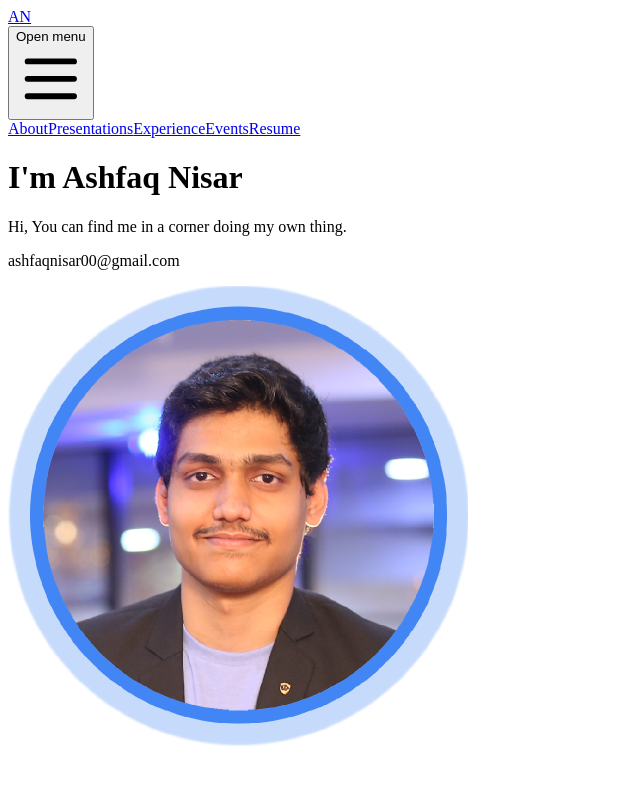
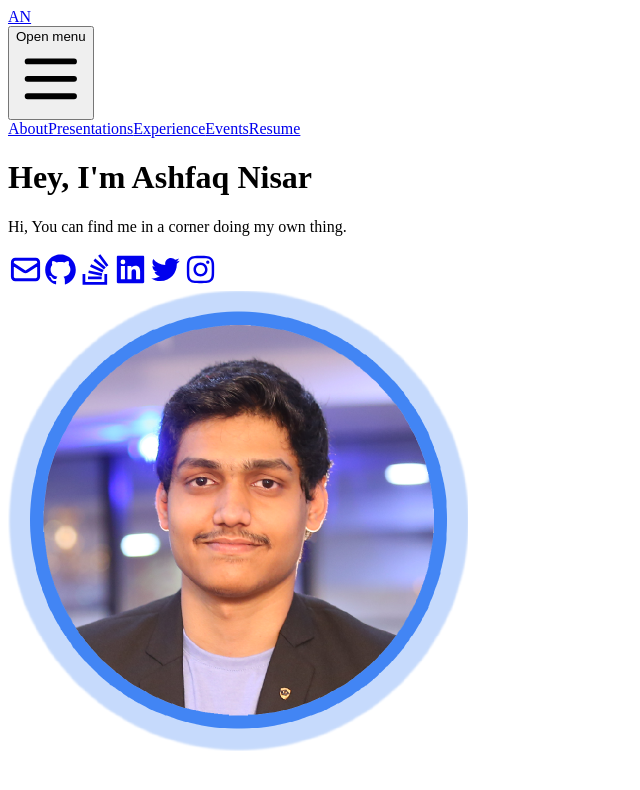
Before and after one commit to vamshikrishnaginna/portfolio, a Next.js app: page / in a window 1280 px wide. Shown: the top 790 px of the page, without its empty margins (0-640 px from the left). Built offline with nearby package versions, Linux system fonts and the light colour scheme.

Commit message:
feat: Added the social icons and updated the topbar

```diff
--- a/components/layout/components/TopBar.js
+++ b/components/layout/components/TopBar.js
@@ -26,11 +26,11 @@ const TopBar = () => {
   return (
     <Popover className="relative bg-darker">
       <div className="max-w-7xl mx-auto px-4 sm:px-6">
-        <div className="flex justify-between items-center py-4 md:justify-start md:space-x-10">
+        <div className="flex justify-between items-center py-4 md:justify-start md:space-x-10 z-50">
           <div className="flex justify-start lg:w-0 lg:flex-1">
             <a
               href="#"
-              className={"text-4xl font-bold text-white hover:text-pink"}
+              className="text-3xl font-bold text-white px-1 py-1 rounded-md bg-white text-black"
             >
               AN
             </a>
@@ -46,7 +46,7 @@ const TopBar = () => {
               <a
                 key={item.name}
                 href={item.href}
-                className="text-lg font-medium text-white hover:text-pink border-b-2 border-darker hover:border-pink transition duration-500 ease-in-out"
+                className="text-lg font-bold text-white hover:text-pink border-b-2 border-darker hover:border-pink transition duration-500 ease-in-out"
               >
                 {item.name}
               </a>
@@ -79,7 +79,10 @@ const TopBar = () => {
             <div className="pt-5 pb-6 px-5">
               <div className="flex items-center justify-between">
                 <div>
-                  <a href="#" className={"text-3xl font-bold text-pink"}>
+                  <a
+                    href="#"
+                    className="text-3xl font-bold text-white px-1 py-1 rounded-md bg-white text-black"
+                  >
                     AN
                   </a>
                 </div>
@@ -97,7 +100,7 @@ const TopBar = () => {
                   <a
                     key={item.name}
                     href={item.href}
-                    className="text-lg font-medium text-white hover:text-pink border-b-2 border-darker hover:border-pink transition duration-500 ease-in-out"
+                    className="text-lg font-bold text-white hover:text-pink border-b-2 border-darker hover:border-pink transition duration-500 ease-in-out"
                   >
                     {item.name}
                   </a>
--- a/package.json
+++ b/package.json
@@ -12,7 +12,8 @@
     "@heroicons/react": "^1.0.4",
     "next": "latest",
     "react": "^17.0.2",
-    "react-dom": "^17.0.2"
+    "react-dom": "^17.0.2",
+    "react-icons": "^4.2.0"
   },
   "devDependencies": {
     "autoprefixer": "^10.2.6",
--- a/pages/index.js
+++ b/pages/index.js
@@ -2,8 +2,49 @@ import Head from "next/head";
 import Image from "next/image";
 import profilePicture from "../public/images/profile.png";
 import Layout from "../components/layout";
+import {
+  AiFillLinkedin,
+  AiOutlineGithub,
+  AiOutlineTwitter,
+  AiOutlineInstagram,
+} from "react-icons/ai";
+import { HiOutlineMail } from "react-icons/hi";
+import { FaStackOverflow } from "react-icons/fa";
+import { cloneElement } from "react";
 
 const Home = () => {
+  const socialLinks = [
+    {
+      name: "Email",
+      icon: <HiOutlineMail />,
+      link: "mailto:ashfaqnisar00@gmail.com",
+    },
+    {
+      name: "Github",
+      icon: <AiOutlineGithub />,
+      link: "https://github.com/ashfaqnisar",
+    },
+    {
+      name: "StackOverflow",
+      icon: <FaStackOverflow />,
+      link: "https://stackoverflow.com/users/10963451/ashfaq-nisar",
+    },
+    {
+      name: "LinkedIn",
+      icon: <AiFillLinkedin />,
+      link: "https://www.linkedin.com/in/ashfaqnisar/",
+    },
+    {
+      name: "Twitter",
+      icon: <AiOutlineTwitter />,
+      link: "https://twitter.com/ashfaqnisar00",
+    },
+    {
+      name: "Instagram",
+      icon: <AiOutlineInstagram />,
+      link: "https://www.instagram.com/ashfaqnisar/",
+    },
+  ];
   return (
     <>
       <Layout>
@@ -14,18 +55,31 @@ const Home = () => {
         <main className={"min-h-screen bg-draculaPrimaryBG"}>
           <div className="md:container md:mx-auto">
             <div className="h-screen flex flex-col-reverse sm:flex-row text-center sm:text-left items-center justify-evenly">
-              <div>
+              <div className={"flex flex-col space-y-5 "}>
                 <h1 className="text-3xl text-white">
                   {/* eslint-disable-next-line react/no-unescaped-entities */}
-                  I'm{" "}
+                  Hey, I'm{" "}
                   <span className={"text-6xl text-buffy font-bold"}>
                     Ashfaq Nisar{" "}
                   </span>
                 </h1>
-                <p className="mt-3 text-xl text-gray-200 font-medium">
+                <p className="text-xl text-gray-200 font-medium">
                   Hi, You can find me in a corner doing my own thing.
                 </p>
-                <p className={"mt-3 text-white"}>ashfaqnisar00@gmail.com</p>
+                <div className={"mt-4 flex flex-row space-x-5"}>
+                  {socialLinks.map((item) => (
+                    <a
+                      href={item.link}
+                      key={item.name}
+                      target="_blank"
+                      rel="noreferrer"
+                    >
+                      <span className={"text-white"}>
+                        {cloneElement(item.icon, { size: 35 })}
+                      </span>
+                    </a>
+                  ))}
+                </div>
               </div>
 
               <div className="w-72">
--- a/tailwind.config.js
+++ b/tailwind.config.js
@@ -6,7 +6,7 @@ module.exports = {
   theme: {
     colors: {
       ...colors,
-      darker: "#282a36",
+      darker: "#171923",
       dark: "#44475a",
       light: "#f8f8f2",
       blue: "#6272a4",
@@ -29,7 +29,7 @@ module.exports = {
       dracula: "#bd93f9",
       marcelin: "#ff5555",
       lincoln: "#f1fa8c",
-      draculaPrimaryBG: "#383a59",
+      draculaPrimaryBG: "rgba(0,0,0,0.93)",
     },
     fontFamily: {
       sans: ["Graphik", "sans-serif"],
```
Also changed, not shown: 1 other file (tests, documents, lock files or other folders).
